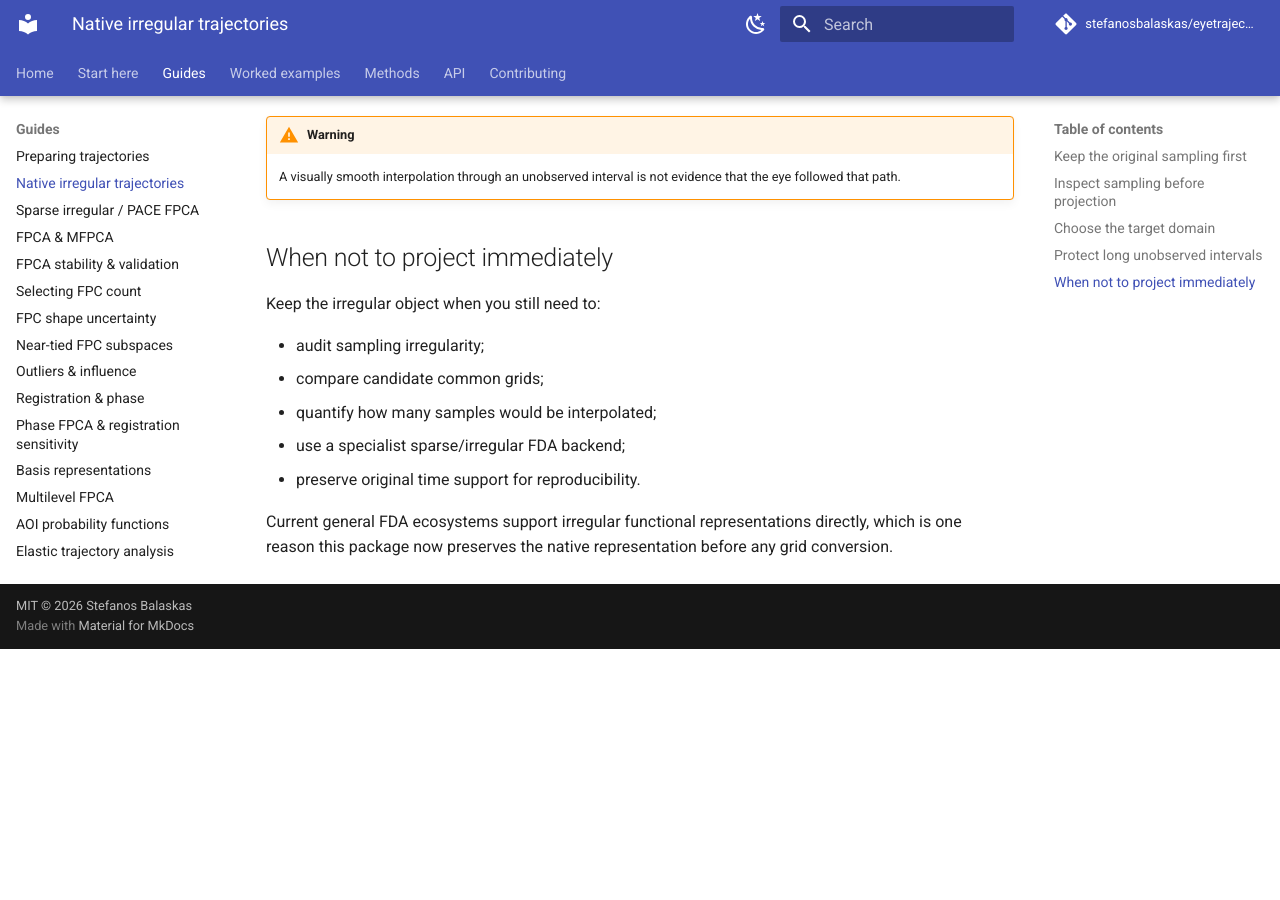
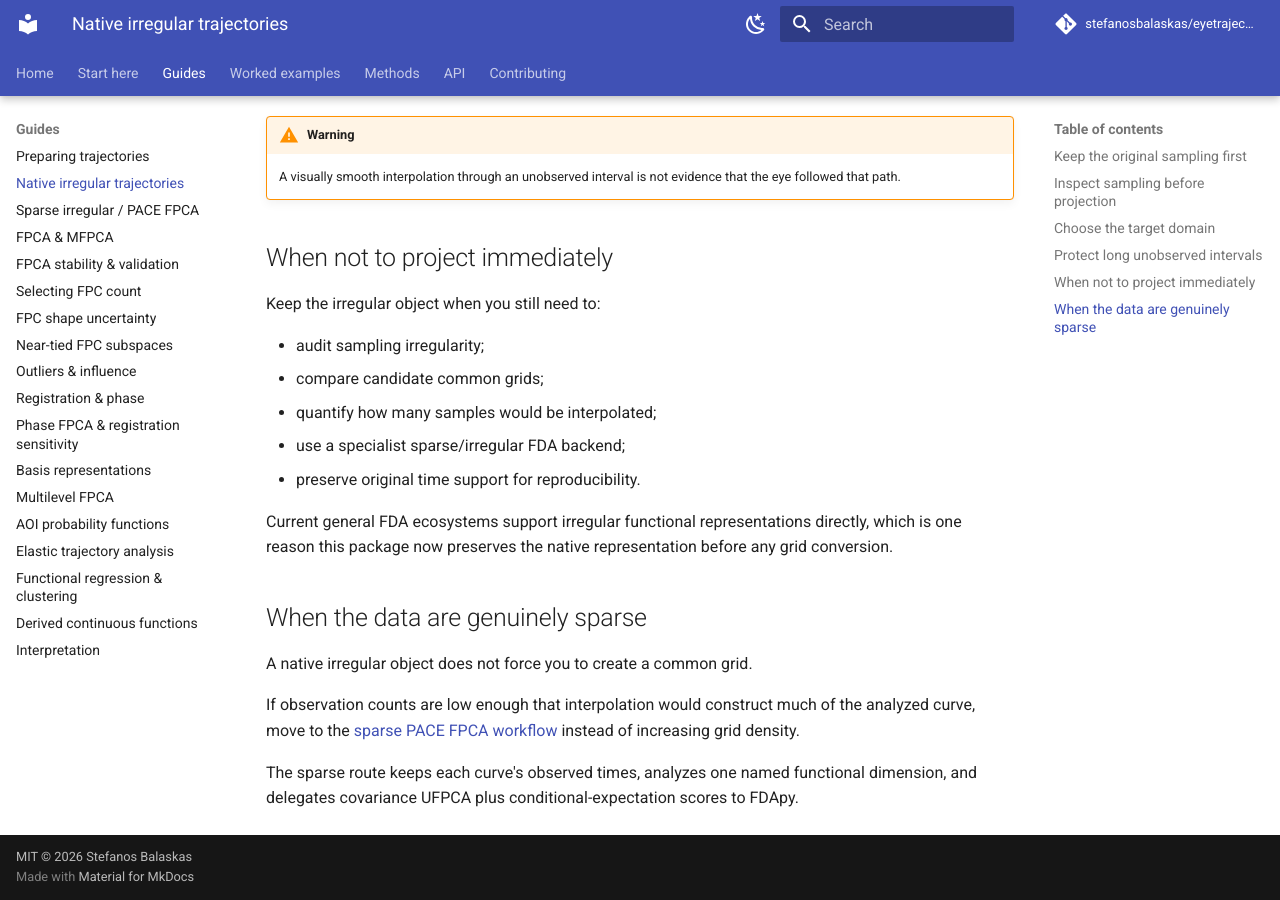
Before and after one commit to stefanosbalaskas/eyetrajectoriespy, an MkDocs documentation site: the page built from docs/guides/irregular-trajectories.md, in a window 1280 px wide and 900 px high, scrolled down 1354 px. Built offline with MkDocs 1.6.1 and Material for MkDocs 9.7.7, drawn with Linux system fonts in a browser that asks for light colours; comment, search, counter and statistics services are not loaded; before the commit the page ends 2003 px from its top, so only the background shows below that.

Commit message:
Connect irregular representation guidance to sparse PACE workflow

```diff
--- a/docs/guides/irregular-trajectories.md
+++ b/docs/guides/irregular-trajectories.md
@@ -58,3 +58,12 @@
 - preserve original time support for reproducibility.
 
 Current general FDA ecosystems support irregular functional representations directly, which is one reason this package now preserves the native representation before any grid conversion.
+
+
+## When the data are genuinely sparse
+
+A native irregular object does not force you to create a common grid.
+
+If observation counts are low enough that interpolation would construct much of the analyzed curve, move to the [sparse PACE FPCA workflow](sparse-irregular-fpca.md) instead of increasing grid density.
+
+The sparse route keeps each curve's observed times, analyzes one named functional dimension, and delegates covariance UFPCA plus conditional-expectation scores to FDApy.
```
